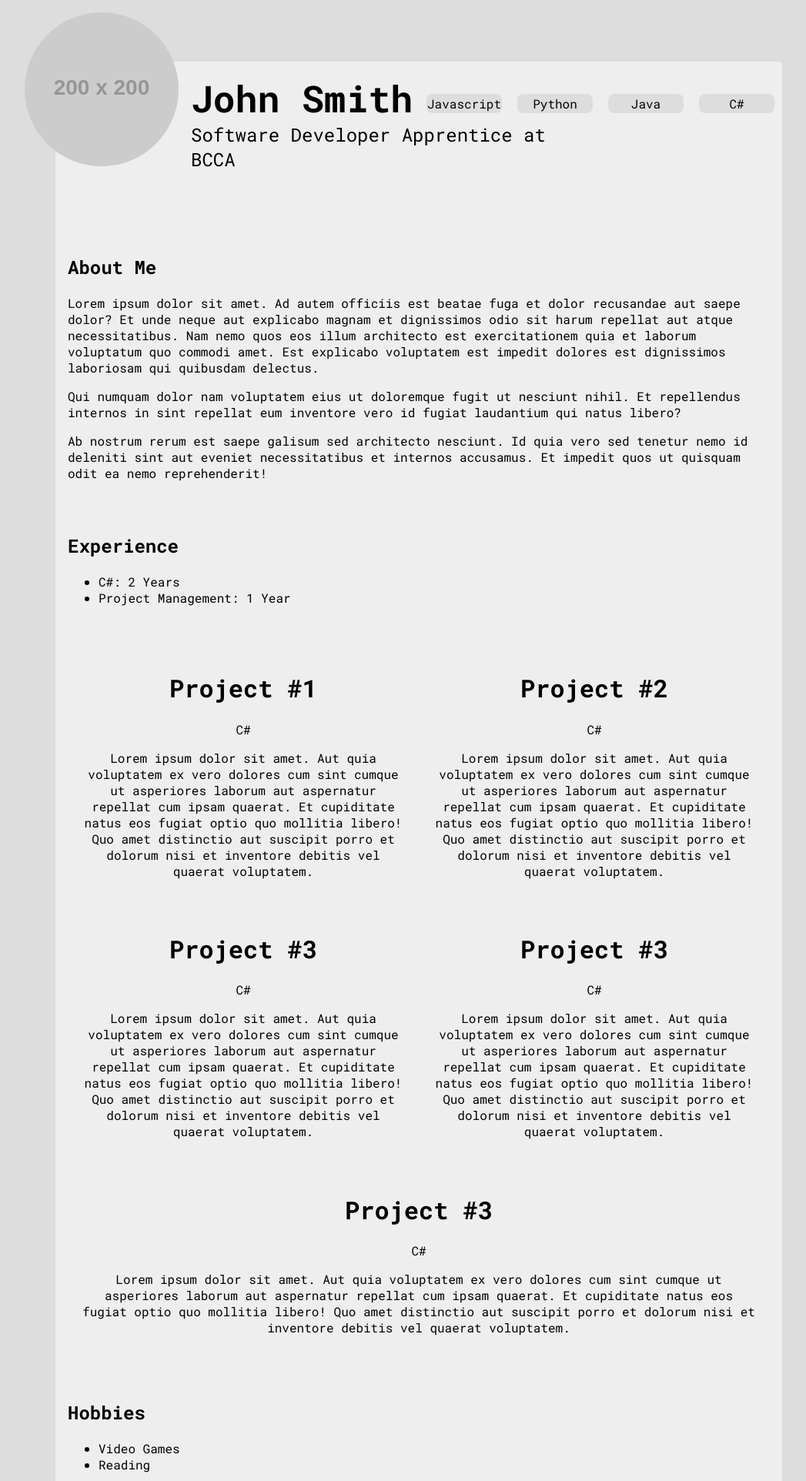
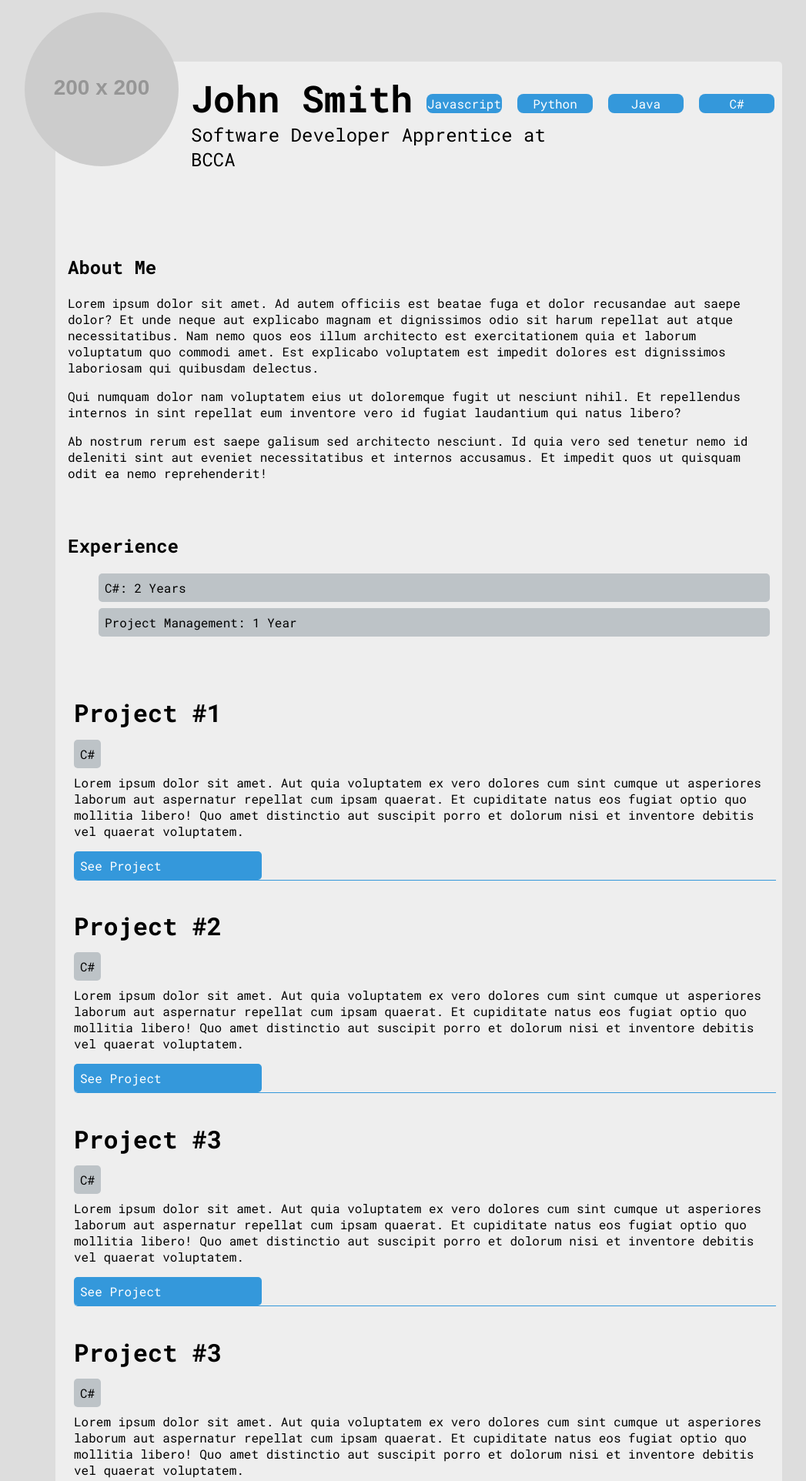
Before and after one commit to Gage-BCCA/Devfolio, a Django app: template portfolios/templates/portfolios/example_portfolio.html in a window 1280 px wide. Shown: the top 1924 px of the page at 77% size, without its empty margins (96-1143 px from the left). Run offline with Django 5.2, Linux system fonts and the light colour scheme; the template is opened without the code that fills it, so the values that code supplies are empty; grey boxes labelled with a size stand in for pictures from a placeholder-image service; some libraries are stand-ins or nearby versions.

Commit message:
Separated colors and layout. Added new layout

```diff
--- /dev/null
+++ b/portfolios/static/portfolios/colors/color_theme_1.css
@@ -0,0 +1,40 @@
+body {
+    background: #ddd;
+}
+
+.portfolio {
+    background-color: #eee;
+}
+
+.skills > p {
+    background-color: #3498db;
+    color: white;
+}
+
+.project {
+    border-color: #3498db;
+}
+
+.project__language {
+    background-color: #bdc3c7;
+}
+
+.project__link {
+    background-color: #3498db;
+}
+
+.contact__link {
+    background-color: #3498db;
+}
+
+.contact__link > a {
+    color: white;
+}
+
+.hobbies > ul > li {
+    background-color: #bdc3c7;
+}
+
+.experience > ul > li {
+    background-color: #bdc3c7;
+}
--- /dev/null
+++ b/portfolios/static/portfolios/layouts/layout_1.css
@@ -0,0 +1,156 @@
+@import url('https://fonts.googleapis.com/css2?family=Roboto+Mono:ital,wght@0,100..700;1,100..700&display=swap');
+
+body {
+    font-family: "Roboto Mono", serif;
+}
+
+.pic {
+    border-radius: 100%;
+    position: absolute;
+    top: 1rem;
+    left: 8rem;
+}
+
+.intro {
+    display: flex;
+    margin-bottom: 4rem;
+}
+
+.intro > div {
+    flex: 0 0 50%;
+}
+.portfolio {
+    min-height: 100vh;
+    max-width: 90%;
+    margin: 5rem 10rem 0 10rem;
+    border-radius: 5px;
+}
+
+.portfolio__headliner {
+    position: relative;
+    top: 1rem;
+    left: 11rem;
+    font-size: 3rem;
+    margin-bottom: 0;
+    margin-top: 0;
+}
+
+.portfolio__blurb {
+    margin-top: 0;
+    position: relative;
+    left: 11rem;
+    top: 1rem;
+    font-size: 1.5rem;
+}
+
+.skills {
+    display: flex;
+    flex-wrap: wrap;
+}
+
+.skills > p {
+    flex: 1 0 10%;
+    position: relative;
+    top: 2rem;
+    left: 0;
+    border-radius: 8px;
+    padding: 0;
+    height: 25px;
+    align-content: center;
+    text-align: center;
+    margin: 10px;
+
+}
+
+.bio {
+    padding: 1rem;
+}
+
+.experience {
+    padding: 1rem;
+}
+
+    .experience > ul {
+        list-style: none;
+    }
+
+    .experience > ul > li {
+        padding: .5rem;
+        margin-top: .5rem;
+        border-radius: 5px;
+    }
+
+.projects {
+    display: flex;
+    flex-wrap: wrap;
+    margin: 1rem;
+}
+
+.project {
+    flex: 1 0 100%;
+    text-align: left;
+    margin: .5rem;
+    border-bottom: 1px solid;
+    border-bottom-left-radius: 5px;
+}
+
+.project__language {
+
+    padding: .5rem;
+    display: inline;
+    border-radius: 5px;
+}
+
+.project__link {
+    padding: .5rem;
+    border-radius: 5px;
+    transition-duration: 150ms;
+    width: 25%;
+}
+
+    .project__link > a {
+        text-decoration: none;
+        color: white;
+    }
+
+    .project__link:hover {
+        padding-left: 2rem;
+        padding-right: 2rem;
+    }
+
+.hobbies {
+    padding: 1rem;
+}
+
+    .hobbies > ul {
+        list-style: none;
+    }
+
+    .hobbies > ul > li {
+        padding: .5rem;
+        margin-top: .5rem;
+        border-radius: 5px;
+    }
+
+.contact {
+    margin-bottom: 1rem;
+    padding: 1rem;
+}
+
+.contact__link {
+    width: 50%;
+    margin-top: 1rem;
+    padding: 1rem;
+    border-radius: 5px;
+    transition-duration: 150ms;
+}
+
+    .contact__link > a {
+        text-decoration: none;
+        color: white;
+    }
+
+    .contact__link:hover {
+        padding-left: 2rem;
+        padding-right: 2rem;
+    }
--- a/portfolios/templates/portfolios/example_portfolio.html
+++ b/portfolios/templates/portfolios/example_portfolio.html
@@ -12,11 +12,12 @@
     <title></title>
     <meta name="description" content="">
     <meta name="viewport" content="width=device-width, initial-scale=1">
-    <link rel="stylesheet" href="{% static 'portfolios/portfolio.css' %}">
+    <link rel="stylesheet" href="{% static 'portfolios/layouts/layout_1.css' %}">
+    <link rel="stylesheet" href="{% static 'portfolios/colors/color_theme_1.css' %}">
 </head>
 
 <body>
-    <img src="https://placehold.co/200x200/orange/white" class="pic">
+    <img src="https://placehold.co/200x200/3498db/white" class="pic">
     <div class="portfolio">
         <div class="intro">
             <div class="name">
@@ -54,53 +55,68 @@
         <div class="projects">
             <div class="project">
                 <h1>Project #1</h1>
-                <p>C#</p>
+                <p class="project__language">C#</p>
                 <p>
                     Lorem ipsum dolor sit amet. Aut quia voluptatem ex vero dolores cum sint cumque ut asperiores
                     laborum aut aspernatur repellat cum ipsam quaerat. Et cupiditate natus eos fugiat optio quo mollitia
                     libero! Quo amet distinctio aut suscipit porro et dolorum nisi et inventore debitis vel quaerat
                     voluptatem.
                 </p>
+                <div class="project__link">
+                    <a href="#" > See Project </a>
+                </div>
             </div>
             <div class="project">
                 <h1>Project #2</h1>
-                <p>C#</p>
+                <p class="project__language">C#</p>
                 <p>
                     Lorem ipsum dolor sit amet. Aut quia voluptatem ex vero dolores cum sint cumque ut asperiores
                     laborum aut aspernatur repellat cum ipsam quaerat. Et cupiditate natus eos fugiat optio quo mollitia
                     libero! Quo amet distinctio aut suscipit porro et dolorum nisi et inventore debitis vel quaerat
                     voluptatem.
                 </p>
+                <div class="project__link">
+                    <a href="#" > See Project </a>
+                </div>
             </div>
             <div class="project">
                 <h1>Project #3</h1>
-                <p>C#</p>
+                <p class="project__language">C#</p>
                 <p>
                     Lorem ipsum dolor sit amet. Aut quia voluptatem ex vero dolores cum sint cumque ut asperiores
                     laborum aut aspernatur repellat cum ipsam quaerat. Et cupiditate natus eos fugiat optio quo mollitia
                     libero! Quo amet distinctio aut suscipit porro et dolorum nisi et inventore debitis vel quaerat
                     voluptatem.
                 </p>
+                <div class="project__link">
+                    <a href="#" > See Project </a>
+                </div>
             </div>
             <div class="project">
                 <h1>Project #3</h1>
-                <p>C#</p>
+                <p class="project__language">C#</p>
                 <p>
                     Lorem ipsum dolor sit amet. Aut quia voluptatem ex vero dolores cum sint cumque ut asperiores
                     laborum aut aspernatur repellat cum ipsam quaerat. Et cupiditate natus eos fugiat optio quo mollitia
                     libero! Quo amet distinctio aut suscipit porro et dolorum nisi et inventore debitis vel quaerat
                     voluptatem.
                 </p>
+                <div class="project__link">
+                    <a href="#" > See Project </a>
+                </div>
             </div>
             <div class="project">
                 <h1>Project #3</h1>
-                <p>C#</p>
+                <p class="project__language">C#</p>
                 <p>
                     Lorem ipsum dolor sit amet. Aut quia voluptatem ex vero dolores cum sint cumque ut asperiores
                     laborum aut aspernatur repellat cum ipsam quaerat. Et cupiditate natus eos fugiat optio quo mollitia
                     libero! Quo amet distinctio aut suscipit porro et dolorum nisi et inventore debitis vel quaerat
                     voluptatem.
                 </p>
+                <div class="project__link">
+                    <a href="#" > See Project </a>
+                </div>
             </div>
         </div>
 
@@ -114,9 +130,15 @@
 
         <div class="contact">
             <h1>Let's Get in Touch!</h1>
-            <a href="#">Github</a>
-            <a href="#">Github</a>
-            <a href="#">Github</a>
+            <div class="contact__link">
+                <a href="#">Github</a>
+            </div>
+            <div class="contact__link">
+                <a href="#">Github</a>
+            </div>
+            <div class="contact__link">
+                <a href="#">Github</a>
+            </div>
 
 
         </div>
--- a/portfolios/urls.py
+++ b/portfolios/urls.py
@@ -2,5 +2,5 @@ from django.urls import path
 from . import views
 
 urlpatterns = [
-    path('', views.index, name='index'),
+    path('', views.index, name='index')
 ]
```
Also changed, not shown: portfolios/static/portfolios/layouts/layout_2.css (added, +150 -0 lines), portfolios/static/portfolios/layouts/layout_desc.md (added, +5 -0 lines), portfolios/views.py (+43 -0 lines), portfolios/static/portfolios/colors/color_theme_2.css (added), portfolios/static/portfolios/colors/color_theme_3.css (added).
